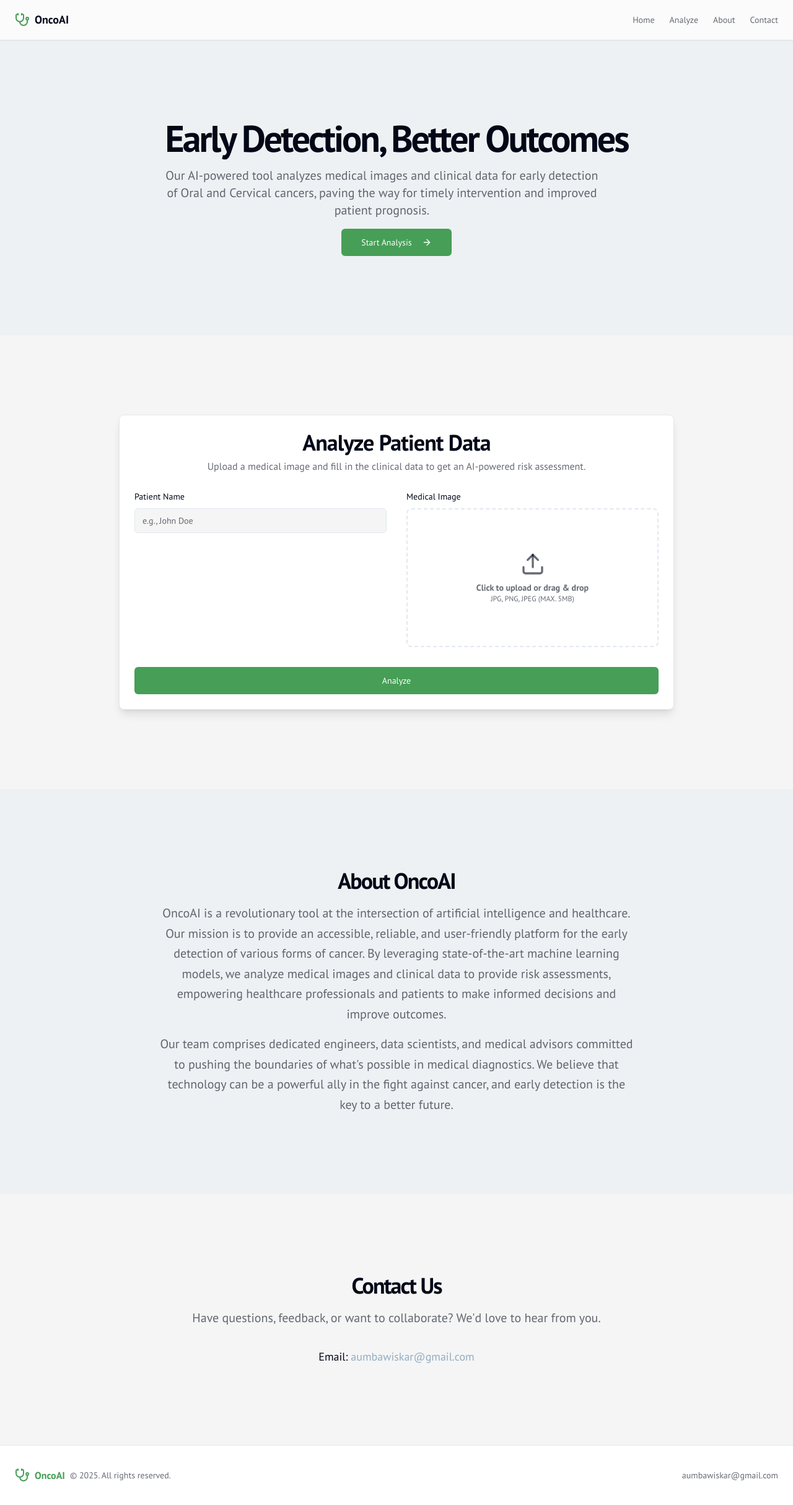
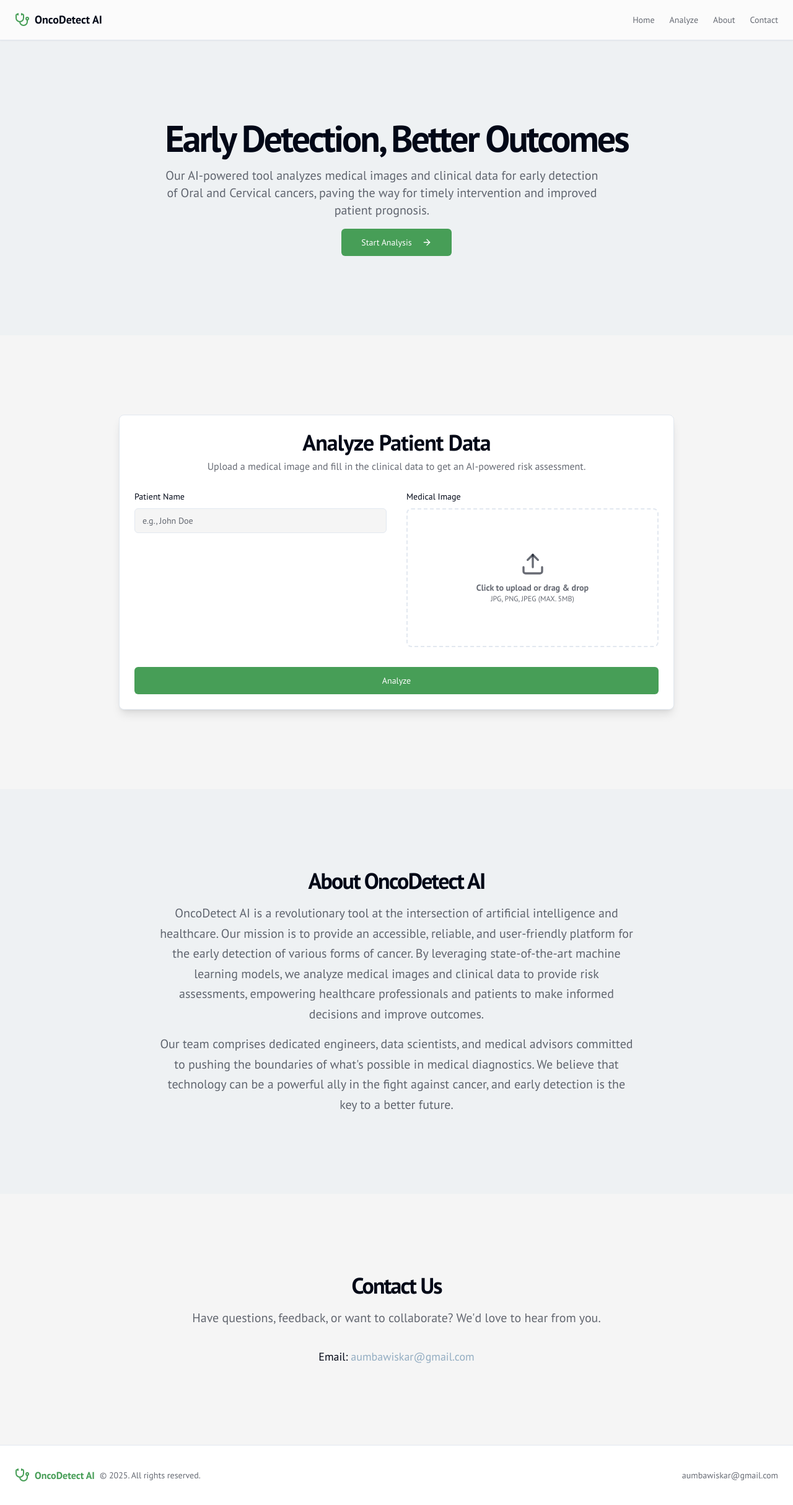
Before and after one commit to Kuber2209/sixai_octadetect, a Next.js app: page / in a window 1280 px wide. Shown: the whole page at 62% size. Built offline with nearby package versions, Linux system fonts and the light colour scheme; what genkit would draw is missing.

Commit message:
change name to OncoDetect AI

```diff
--- a/src/app/layout.tsx
+++ b/src/app/layout.tsx
@@ -3,7 +3,7 @@ import { Toaster } from '@/components/ui/toaster';
 import './globals.css';
 
 export const metadata: Metadata = {
-  title: 'OncoAI',
+  title: 'OncoDetect AI',
   description: 'AI-Powered Early Cancer Detection',
 };
 
--- a/src/components/layout/footer.tsx
+++ b/src/components/layout/footer.tsx
@@ -17,7 +17,7 @@ export function Footer() {
         <div className="flex flex-col items-center gap-4 px-8 md:flex-row md:gap-2 md:px-0">
           <Link href="#home" className="flex items-center gap-2 text-primary">
             <Stethoscope className="h-6 w-6" />
-            <span className="font-bold">OncoAI</span>
+            <span className="font-bold">OncoDetect AI</span>
           </Link>
           <p className="text-center text-sm leading-loose text-muted-foreground md:text-left">
             &copy; {currentYear}. All rights reserved.
--- a/src/components/layout/header.tsx
+++ b/src/components/layout/header.tsx
@@ -15,7 +15,7 @@ export function Header() {
         <Link href="#home" className="flex items-center gap-2">
           <Stethoscope className="h-6 w-6 text-primary" />
           <span className="font-bold font-headline text-lg hidden sm:inline-block">
-            OncoAI
+            OncoDetect AI
           </span>
         </Link>
         <nav className="flex items-center gap-4 md:gap-6 text-sm font-medium">
--- a/src/components/sections/about.tsx
+++ b/src/components/sections/about.tsx
@@ -4,10 +4,10 @@ export function About() {
       <div className="container px-4 md:px-6">
         <div className="mx-auto max-w-3xl space-y-4 text-center">
           <h2 className="text-3xl font-bold font-headline tracking-tighter sm:text-4xl">
-            About OncoAI
+            About OncoDetect AI
           </h2>
           <p className="text-muted-foreground md:text-xl/relaxed">
-            OncoAI is a revolutionary tool at the intersection of
+            OncoDetect AI is a revolutionary tool at the intersection of
             artificial intelligence and healthcare. Our mission is to provide an
             accessible, reliable, and user-friendly platform for the early
             detection of various forms of cancer. By leveraging
```
